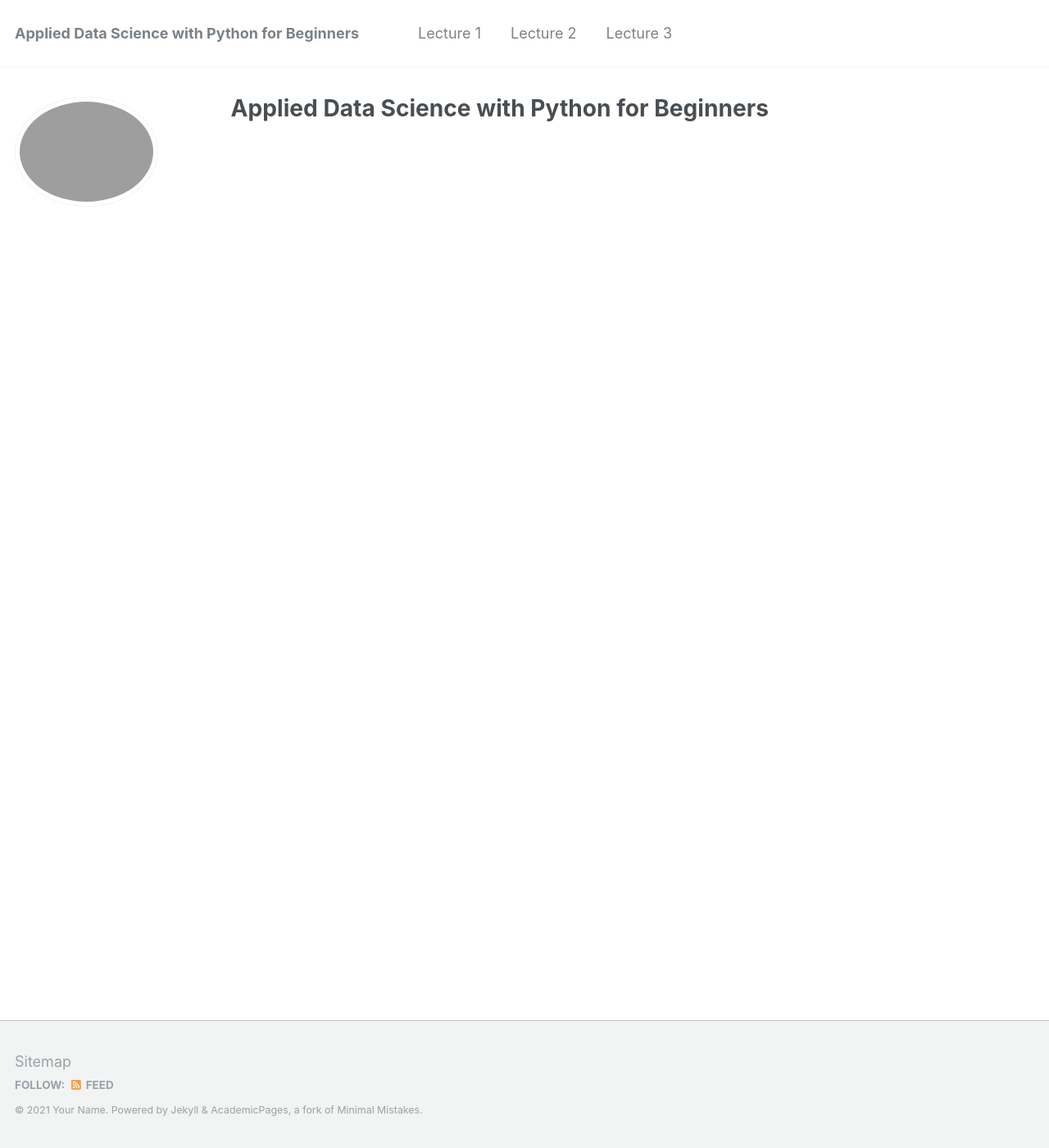
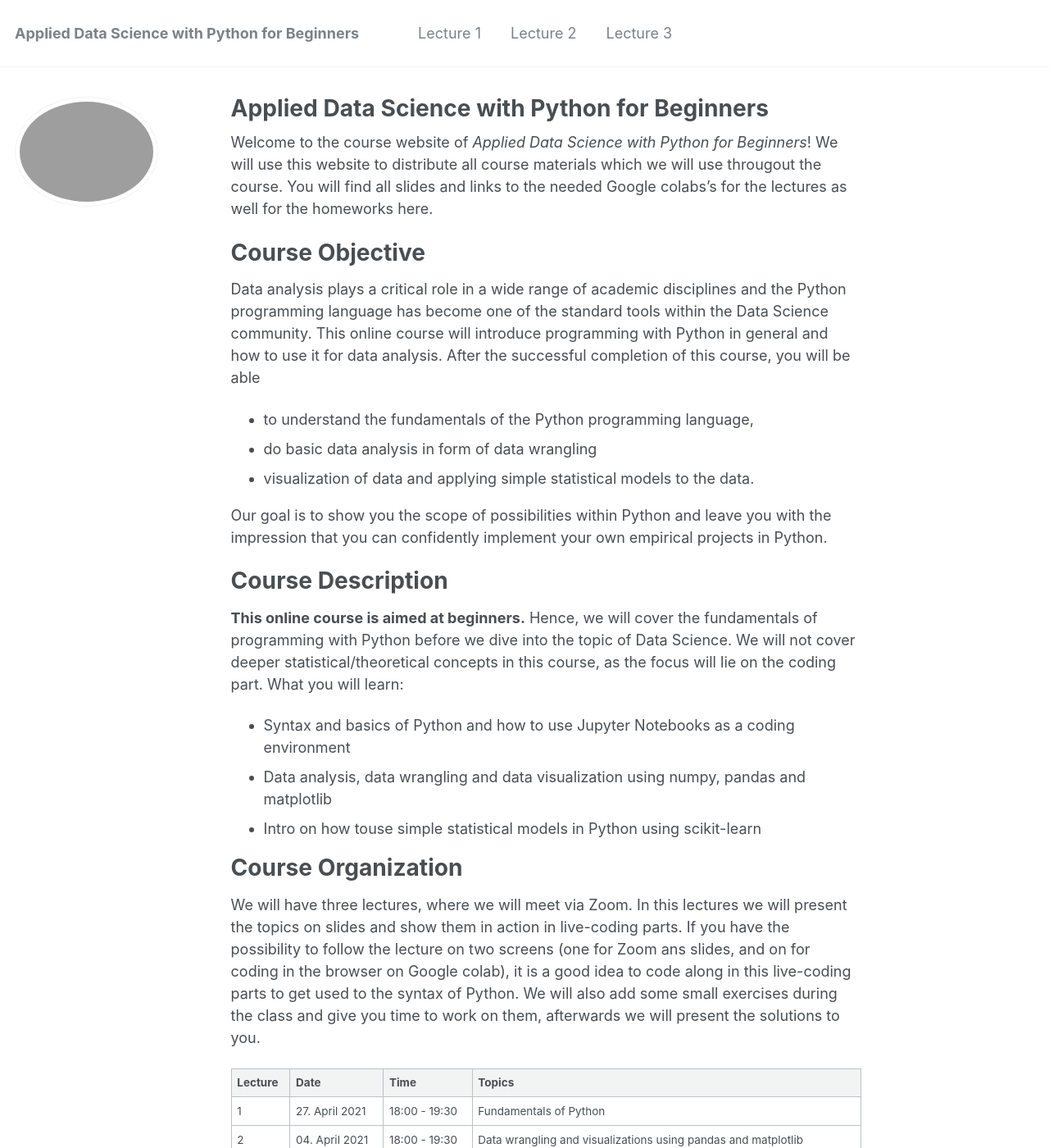
Before and after one commit to flxmschneider/flxmschneider.github.io, a Jekyll site: the page built from _pages/about.md, in a window 1280 px wide and 1400 px high. Shown: the whole window at 82% size. Built offline with Jekyll 4.4.1, drawn with Linux system fonts in a browser that asks for light colours; some of the changed text lies outside the part shown.

Commit message:
added about page content

```diff
--- a/_pages/about.md
+++ b/_pages/about.md
@@ -7,3 +7,40 @@ redirect_from:
   - /about/
   - /about.html
 ---
+
+
+Welcome to the course website of *Applied Data Science with Python for Beginners*!
+We will use this website to distribute all course materials which we will use througout the course. You will find all slides and links to the needed Google colabs's for the lectures as well for the homeworks here.
+
+# Course Objective
+Data analysis plays a critical role in a wide range of academic disciplines and the Python programming language has become one of the standard tools within the Data Science community. This online course will introduce programming with Python in general and how to use it for data analysis. After the successful completion of this course, you will be able
+- to understand the fundamentals of the Python programming language,
+- do basic data analysis in form of data wrangling
+- visualization of data and applying simple statistical models to the data.
+
+Our goal is to show you the scope of possibilities within Python and leave you with the impression that you can confidently implement your own empirical projects in Python.
+
+# Course Description
+**This online course is aimed at beginners.**
+Hence, we will cover the fundamentals of programming with Python before we dive into the topic of Data Science. We will not cover deeper statistical/theoretical concepts in this course, as the focus will lie on the coding part.
+What you will learn:
+
+ - Syntax and basics of Python and how to use Jupyter Notebooks as a coding environment
+ - Data analysis, data wrangling and data visualization using numpy, pandas and matplotlib
+ - Intro on how touse simple statistical models in Python using scikit-learn
+
+# Course Organization
+We will have three lectures, where we will meet via Zoom.
+In this lectures we will present the topics on slides and show them in action in live-coding parts. If you have the possibility to follow the lecture on two screens (one for Zoom ans slides, and on for coding in the browser on Google colab), it is a good idea to code along in this live-coding parts to get used to the syntax of Python.
+We will also add some small exercises during the class and give you time to work on them, afterwards we will present the solutions to you.
+
+
+| Lecture | Date | Time| Topics
+|--|--|--|--|--|--|--|--|
+| 1 | 27. April 2021 | 18:00 - 19:30  | Fundamentals of Python
+| 2 | 04. April 2021| 18:00 - 19:30 | Data wrangling and visualizations using pandas and matplotlib
+| 3|  11. April 2021| 18:00 - 19:30 | Advanced visualizations with seaborn, modeling with scikit-learn
+
+# Preparations
+We will use Google colab for the coding parts, therefore no pre-configuration or installation on your machine is necessary. To use Google colab, you need a Google account (same account which is used for gmail, YouTube, etc,...).
+Furthermore, it could be helpful four you, if you can follow the course on two screens or two devices. On one screen you can do the programming exercises, the other screen can then be used for Zoom and to look at the slides.
```
